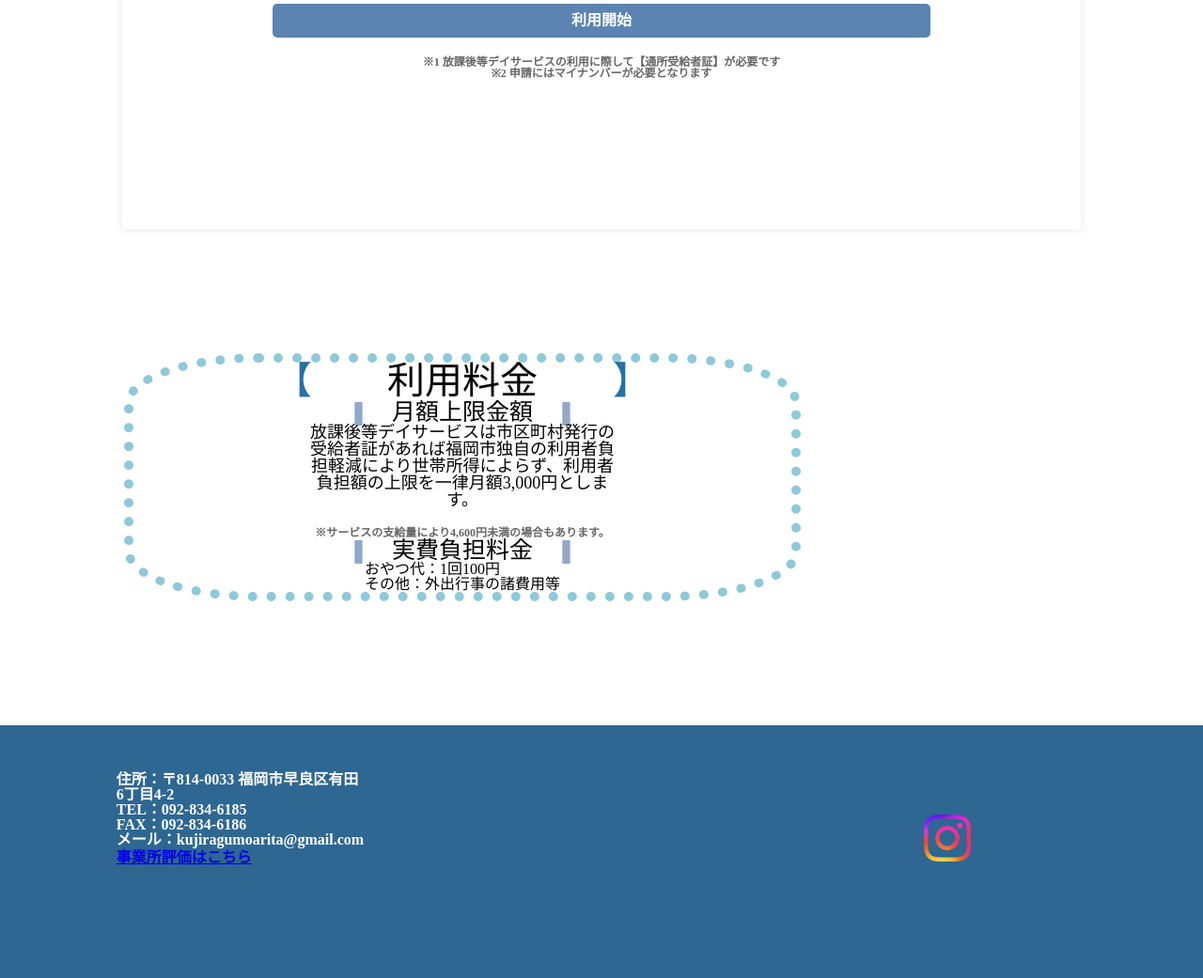
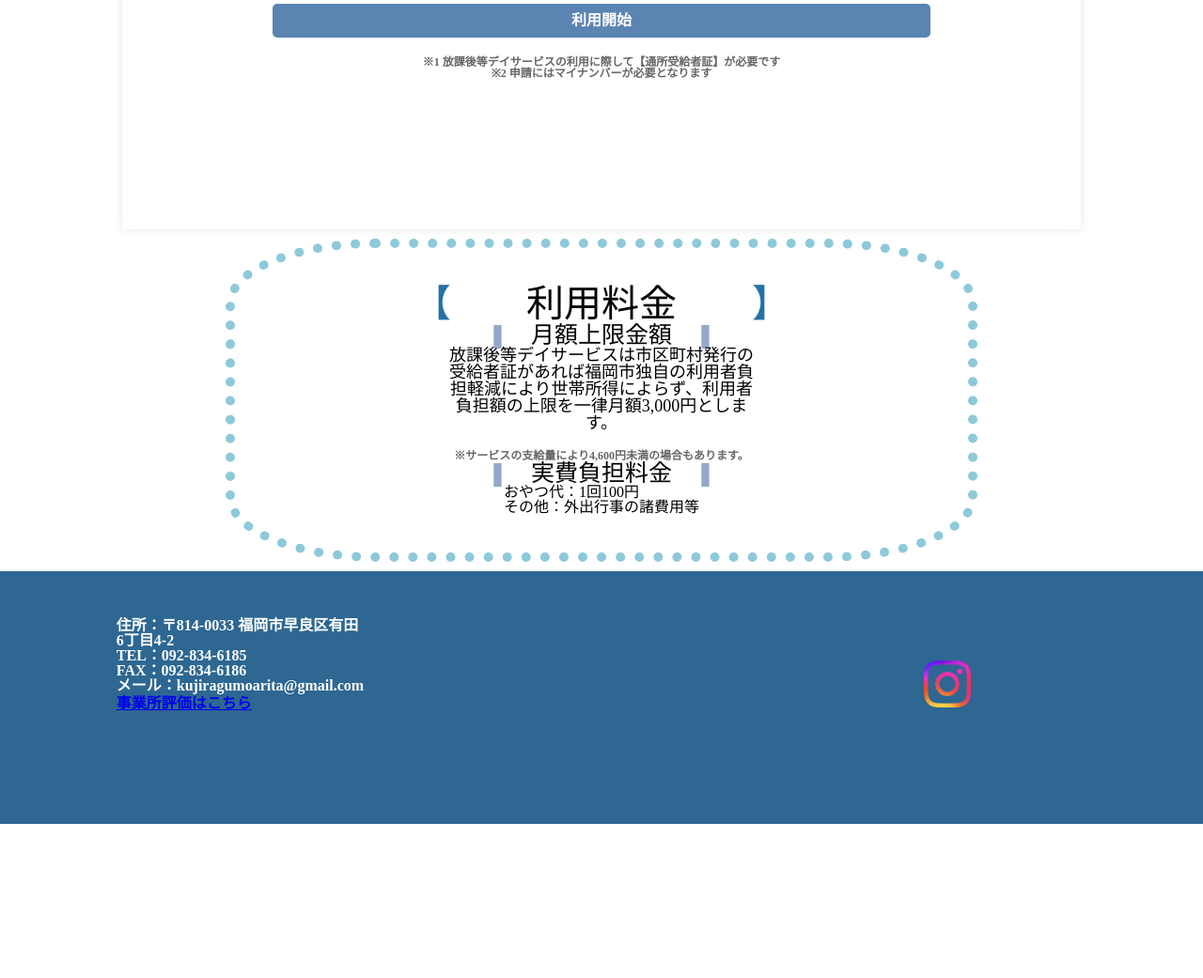
Before and after one commit to Aoi1591/kujiragum, a PHP site: page /php/flow.php in a window 1280 px wide. Shown: the part 686-1727 px from the top of the page at 94% size. After the commit the page ends 1563 px from the top, so only its background shows below. Run offline with PHP 8.4, Linux system fonts and the light colour scheme.

Commit message:
Update flow.css

```diff
--- a/kujiragumo/css/flow.css
+++ b/kujiragumo/css/flow.css
@@ -87,10 +87,9 @@ body {
 
 .price-main {
     width: 700px;
-    /*padding: 40px;*/
+    padding: 40px;
     margin:  10px auto;
     text-align: center;
-    margin: 132px;
     border: 10px dotted #8EC9DA;
     border-radius: 20%;
 
```
